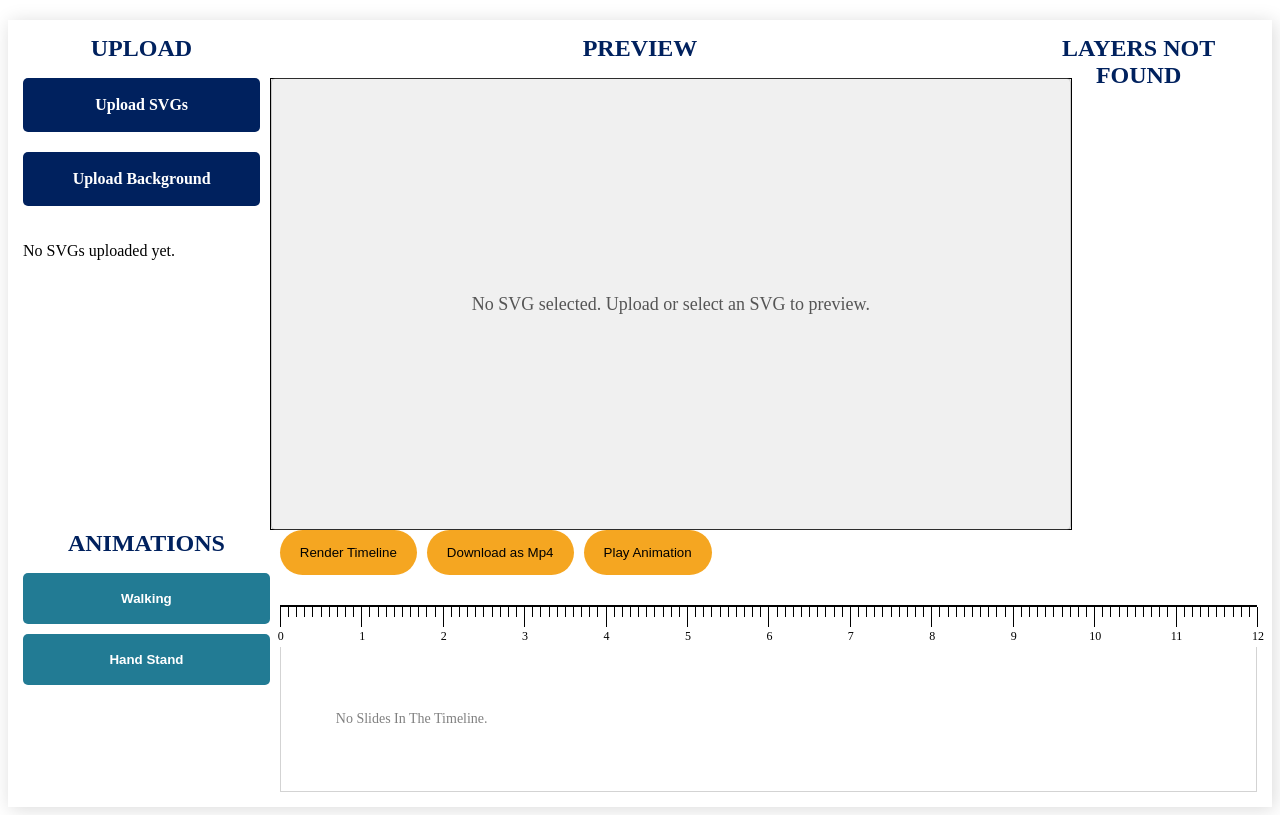
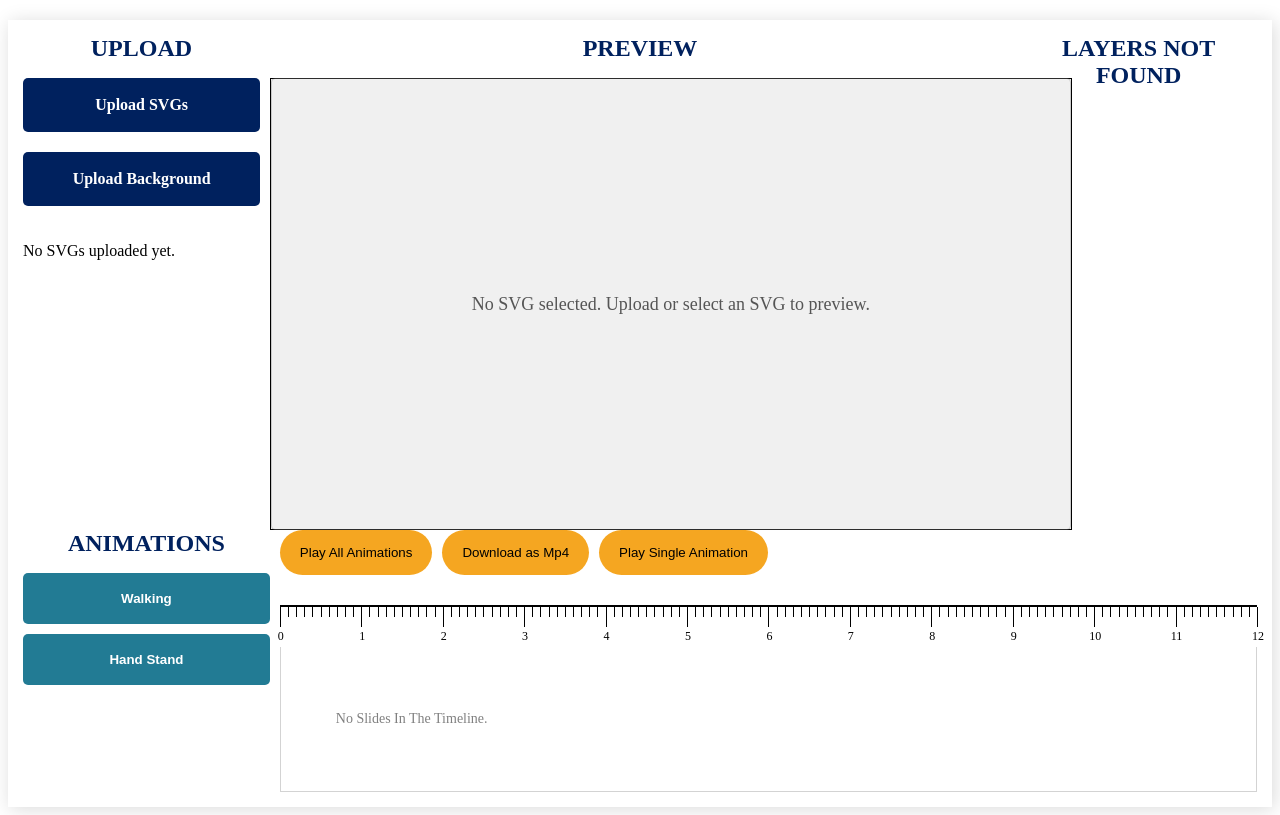
Before and after one commit to Davinder2001/editor_nextjs, a Next.js app: page / in a window 1280 px wide. Built offline with nearby package versions, Linux system fonts and the light colour scheme.

Commit message:
updated code

```diff
--- a/src/app/page.tsx
+++ b/src/app/page.tsx
@@ -763,7 +763,7 @@ const Page: React.FC = () => {
 
 
   const [frames, setFrames] = useState<Frame[]>([]); // State to store frames and timestamps
-  console.log(`frames`)
+
   console.log(frames)
 
   const replayActivities = () => {
@@ -829,6 +829,12 @@ const Page: React.FC = () => {
 
         // Update frames state with the new frames after replay
         setFrames(tempFrames);
+         if (mediaRecorderRef.current) {
+          mediaRecorderRef.current.onstop = () => {
+            downloadVideo();
+            console.log("Recording stopped and video downloaded.");
+          };
+        }
         return;
       }
 
@@ -904,6 +910,149 @@ const Page: React.FC = () => {
 
     replayStep(0);
   };
+
+
+  const playAndPause = () => {
+    const canvas = svgContainerRef.current;
+    if (!(canvas instanceof HTMLCanvasElement)) {
+      console.warn("Canvas not found or is not a valid HTMLCanvasElement.");
+      return;
+    }
+
+    const ctx = canvas.getContext("2d");
+    if (!ctx) {
+      console.warn("Canvas context not available.");
+      return;
+    }
+
+    const filteredSlides = slideForTimeline.filter((slide) => slide.animationType);
+
+    if (filteredSlides.length === 0) {
+      console.warn("No animations assigned for replay.");
+      return;
+    }
+
+    console.log("Starting replay and recording...");
+
+    // Clear old frames to ensure only the latest frames are stored
+    setFrames([]);
+
+
+
+    const totalDuration = filteredSlides.reduce((sum, slide) => sum + slide.duration, 0);
+    let elapsedTime = 0;
+    let frameIndex = 0; // Initialize frame index
+
+    // Temporary array to store frames during replay
+    const tempFrames: Frame[] = [];
+    const updatePlayhead = (currentElapsed: number) => {
+      const progress = Math.min((currentElapsed / totalDuration) * 100, 100);
+      const playheadElement = document.querySelector(".playhead");
+      if (playheadElement instanceof HTMLElement) {
+        playheadElement.style.left = `${progress}%`;
+      }
+      console.log(`Playhead updated to: ${progress.toFixed(2)}%`);
+    };
+
+    const saveFrame = (index: number) => {
+      // Capture the current canvas as a base64 image (PNG)
+      const frame = canvas.toDataURL("image/png");
+
+      // Get the current time in seconds and milliseconds
+      const currentTime = Date.now();
+      const seconds = Math.floor(currentTime / 1000); // Convert to seconds
+      const milliseconds = currentTime % 1000; // Get the milliseconds part
+
+      // Store the frame in the temporary array without triggering a re-render
+      tempFrames.push({ image: frame, time: { seconds, milliseconds }, index });
+    };
+
+    const replayStep = (index: number) => {
+      if (index >= filteredSlides.length) {
+        setCurrentReplayIndex(null);
+        stopRecording();
+        console.log("Replay completed.");
+
+        // Update frames state with the new frames after replay
+        setFrames(tempFrames);
+
+        return;
+      }
+
+      const slide = filteredSlides[index];
+      setCurrentReplayIndex(slide.index);
+
+      console.log(`Replaying Slide ${index + 1}/${filteredSlides.length}`);
+
+      const parser = new DOMParser();
+      const svgDoc = parser.parseFromString(slide.svg, "image/svg+xml");
+      const svgElement = svgDoc.documentElement;
+
+      if (backgroundImage) {
+        svgElement.setAttribute(
+          "style",
+          `background: url(${backgroundImage}); background-size: cover;`
+        );
+      }
+
+      const animationWrapper = svgElement.querySelector('g[id="animation_wrapper"]');
+      if (!animationWrapper) {
+        console.warn('No <g> element with id="animation_wrapper" found in the SVG.');
+        replayStep(index + 1); // Skip this slide and move to the next one
+        return;
+      }
+
+      const svg = new XMLSerializer().serializeToString(svgElement);
+
+      if (slide.animationType === WALKING) {
+        wlkingAnimationPlay(svg, false);
+      } else if (slide.animationType === HANDSTAND) {
+        handStandanimationPlay(svg);
+      }
+
+      const img = new Image();
+      const updatedSvgBlob = new Blob([new XMLSerializer().serializeToString(svgElement)], {
+        type: "image/svg+xml",
+      });
+      const url = URL.createObjectURL(updatedSvgBlob);
+
+      img.onload = () => {
+        ctx.clearRect(0, 0, canvas.width, canvas.height);
+        ctx.drawImage(img, 0, 0, canvas.width, canvas.height);
+        URL.revokeObjectURL(url);
+
+        const animationStartTime = Date.now();
+        const animationEndTime = animationStartTime + slide.duration;
+
+        const interval = setInterval(() => {
+          const now = Date.now();
+          elapsedTime += 300; // 500 ms for 2 frames per second
+          updatePlayhead(elapsedTime);
+
+          // Save the current frame and timestamp at each step, passing the index
+          saveFrame(frameIndex);
+
+          frameIndex++; // Increment the frame index after saving the frame
+
+          if (now >= animationEndTime) {
+            clearInterval(interval);
+            replayStep(index + 1);
+          }
+        }, 300); // 500 ms interval for 2 frames per second
+      };
+
+      img.onerror = () => {
+        console.error("Error loading updated SVG.");
+        replayStep(index + 1);
+      };
+
+      img.src = url;
+    };
+
+    replayStep(0);
+  };
+
+
 
 
 
@@ -1017,6 +1166,7 @@ const Page: React.FC = () => {
 
   return (
     <>
+
 
 
 
@@ -1198,6 +1348,7 @@ const Page: React.FC = () => {
 
               dragging={dragging}
               playheadRef={playheadRef}
+              playAndPause={playAndPause}
 
             />
           </div>
--- a/src/components/layersanimations.tsx
+++ b/src/components/layersanimations.tsx
@@ -27,6 +27,7 @@ interface TimelineProps {
   downloadVideo: () => void;
   dragging: boolean;
   playheadRef:React.RefObject<HTMLDivElement>;
+  playAndPause:() => void;
 
 }
 
@@ -47,6 +48,7 @@ const Layersanimations: React.FC<TimelineProps> = ({
   downloadVideo,
   dragging,
   playheadRef,
+  playAndPause
 
 }) => {
   return (
@@ -77,6 +79,7 @@ const Layersanimations: React.FC<TimelineProps> = ({
           downloadVideo={downloadVideo}
           dragging={dragging}
           playheadRef={playheadRef}
+          playAndPause={playAndPause}
 
         />
       </div>
--- a/src/components/timeLine.tsx
+++ b/src/components/timeLine.tsx
@@ -23,6 +23,7 @@ interface TimelineProps {
   downloadVideo:()=>void,
   dragging:boolean
   playheadRef:React.RefObject<HTMLDivElement>;
+  playAndPause:()=>void
 }
 
 const TimeLine: React.FC<TimelineProps> = ({
@@ -36,9 +37,10 @@ const TimeLine: React.FC<TimelineProps> = ({
   handleMouseUp,
   playPauseAni,
   setLayerIndex,
-  downloadVideo,
+
   dragging,
-  playheadRef
+  playheadRef,
+  playAndPause
 
 }) => {
   // Fixed duration per slide (e.g., 3 seconds)
@@ -52,14 +54,15 @@ const TimeLine: React.FC<TimelineProps> = ({
     <div className="timeline-container">
       <h3>Timeline:</h3>
       <div className="timeline_buttons">
+        <button onClick={playAndPause} style={{ marginTop: "0px" }}>
+        Play All Animations
+        </button>
         <button onClick={replayActivities} style={{ marginTop: "0px" }}>
-         Render Timeline
+        Download as Mp4
         </button>
-        <button style={{ marginBottom: "10px" }} onClick={downloadVideo}>
-          Download as Mp4
-        </button>
+
         <button style={{ marginBottom: "10px" }} onClick={playPauseAni}>
-          Play Animation
+          Play Single Animation
         </button>
       </div>
 
```
